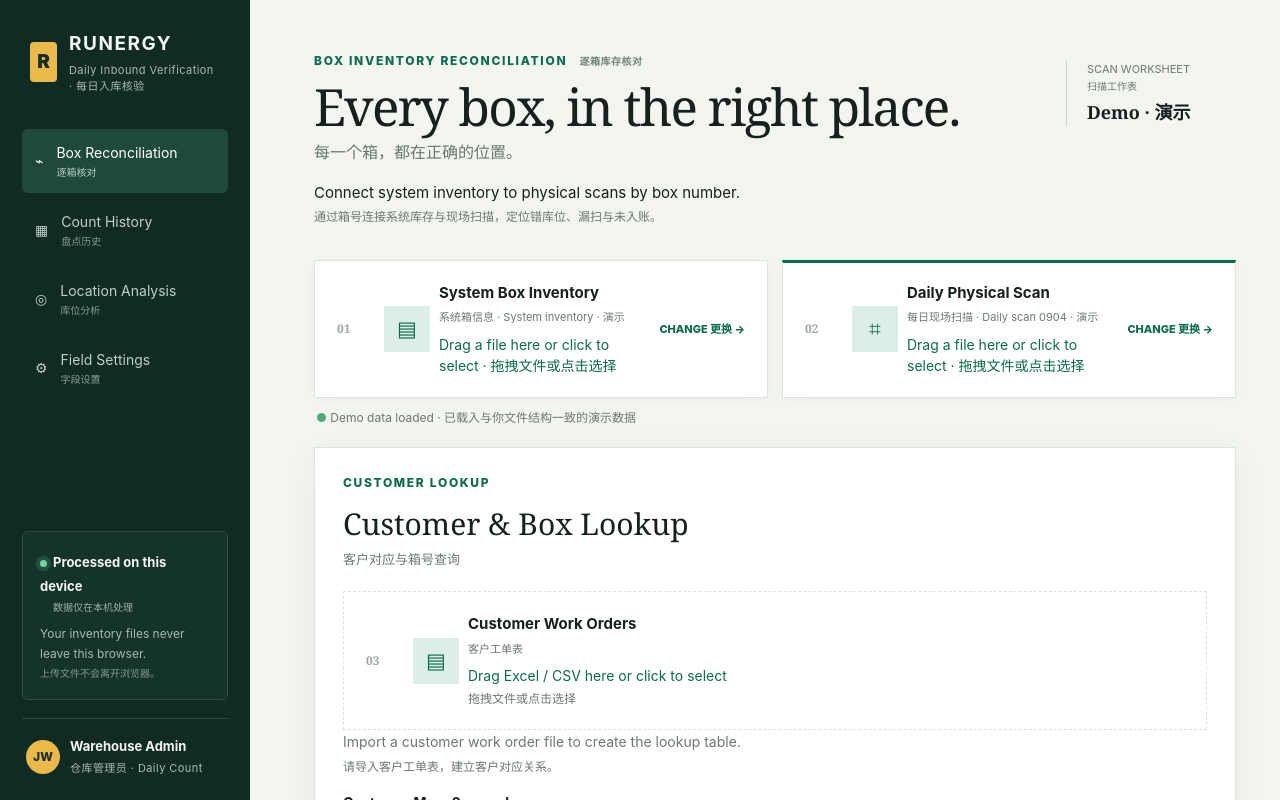
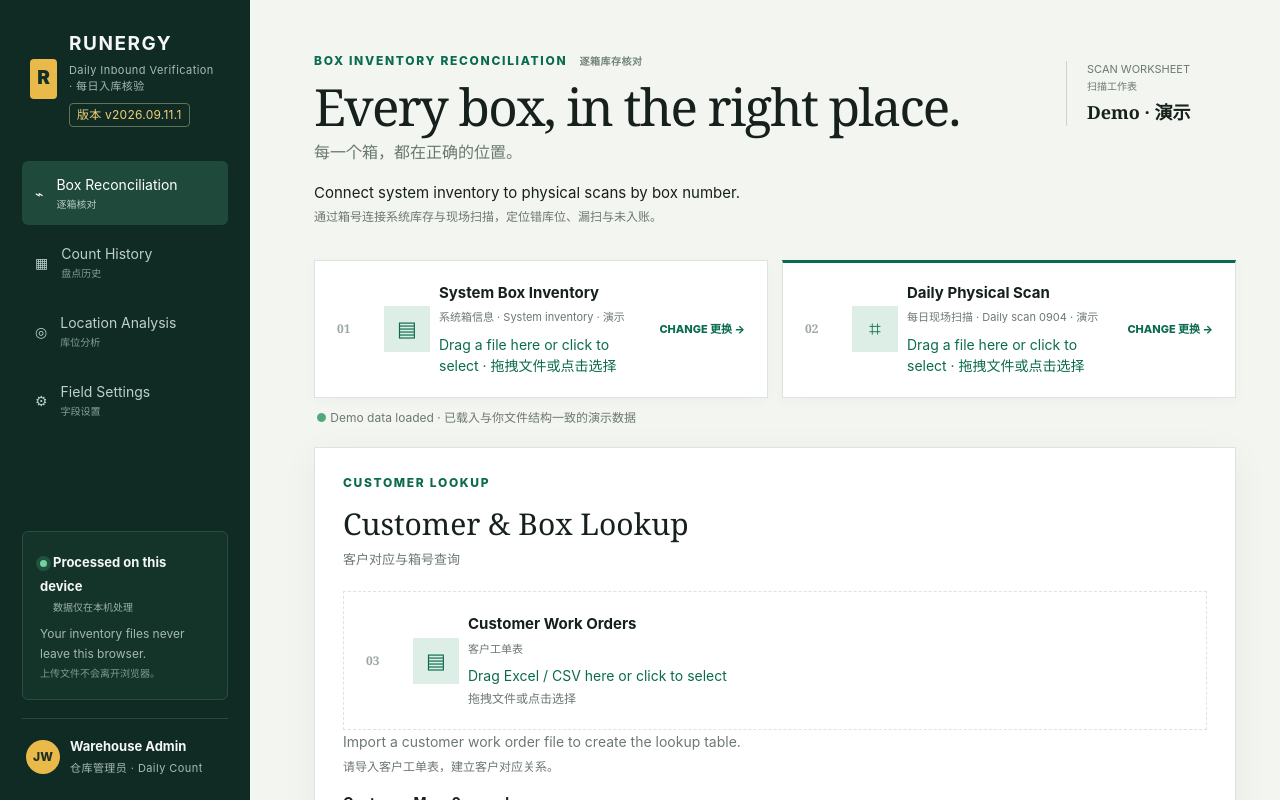
Before and after one commit to jiwang93/inventory-double-check-v1-, a Next.js app: page / in a window 1280 px wide. Shown: the top 800 px of the page. Built offline with nearby package versions, Linux system fonts and the light colour scheme.

Commit message:
Show application version below RUNERGY branding

```diff
--- a/app/globals.css
+++ b/app/globals.css
@@ -10,6 +10,7 @@
 .brand { display:flex; gap:12px; align-items:center; padding:0 8px 34px; }
 .brand>span { display:grid; place-items:center; width:40px; height:40px; background:#e9b949; color:#173026; border-radius:4px; font-weight:900; font-size:19px; }
 .brand div,.operator div { display:flex; flex-direction:column; }
+.brand .app-version { align-self:flex-start; margin-top:8px; padding:3px 7px; border:1px solid #61735a; border-radius:4px; color:#f0cf79; font-size:12px; line-height:1.4; letter-spacing:.02em; }
 .brand b { font-size:19px; letter-spacing:.08em; }.brand small,.operator small { color:#a7bbb4; font-size:11px; letter-spacing:.04em; margin-top:3px; }
 nav { display:flex; flex-direction:column; gap:5px; }
 nav a { display:flex; gap:13px; align-items:center; padding:13px; color:#bdd0c9; border-radius:6px; font-size:14px; text-decoration:none; cursor:default; }
--- a/app/page.tsx
+++ b/app/page.tsx
@@ -5,6 +5,7 @@
 import CustomerLookup from "./CustomerLookup";
 import { detectColumns } from "./customer-data";
 import { parseScanRows, scanColumns } from "./scan-data";
+import { APP_VERSION } from "./version";
 
 type BoxRow = { box: string; location: string; workOrder?: string; power?: string; grade?: string };
 type CheckRow = { box: string; systemLocation: string; scannedLocation: string; scans: number; status: "match" | "misplaced" | "missing" | "unregistered" | "duplicate"; action: string; actionZh: string };
@@ -119,7 +120,7 @@
   }
   async function exportResults() { const XLSX = await import("xlsx"); const rows = results.filter((r) => r.status !== "match").map((r) => ({ "Box Number 箱号": r.box, "System Location 系统库位": r.systemLocation, "Scanned Location 扫描库位": r.scannedLocation, "Scan Count 扫描次数": r.scans, "Issue Type 差异类型": `${statusText[r.status]} / ${statusZh[r.status]}`, "Recommended Action 处理建议": `${r.action} / ${r.actionZh}` })); const book = XLSX.utils.book_new(); XLSX.utils.book_append_sheet(book, XLSX.utils.json_to_sheet(rows), "Reconciliation 对账"); XLSX.writeFile(book, `box-reconciliation_${scanSheet}.xlsx`); }
 
-  return <main><aside className="sidebar"><div className="brand"><span>R</span><div><b>RUNERGY</b><small>Daily Inbound Verification · 每日入库核验</small></div></div><nav><a className="active">⌁ <span>Box Reconciliation<small>逐箱核对</small></span></a><a>▦ <span>Count History<small>盘点历史</small></span></a><a>◎ <span>Location Analysis<small>库位分析</small></span></a><a>⚙ <span>Field Settings<small>字段设置</small></span></a></nav><div className="side-card"><div className="pulse"/><b>Processed on this device</b><small>数据仅在本机处理</small><p>Your inventory files never leave this browser.<br/><small>上传文件不会离开浏览器。</small></p></div><div className="operator"><span>JW</span><div><b>Warehouse Admin</b><small>仓库管理员 · Daily Count</small></div></div></aside>
+  return <main><aside className="sidebar"><div className="brand"><span>R</span><div><b>RUNERGY</b><small>Daily Inbound Verification · 每日入库核验</small><small className="app-version">版本 v{APP_VERSION}</small></div></div><nav><a className="active">⌁ <span>Box Reconciliation<small>逐箱核对</small></span></a><a>▦ <span>Count History<small>盘点历史</small></span></a><a>◎ <span>Location Analysis<small>库位分析</small></span></a><a>⚙ <span>Field Settings<small>字段设置</small></span></a></nav><div className="side-card"><div className="pulse"/><b>Processed on this device</b><small>数据仅在本机处理</small><p>Your inventory files never leave this browser.<br/><small>上传文件不会离开浏览器。</small></p></div><div className="operator"><span>JW</span><div><b>Warehouse Admin</b><small>仓库管理员 · Daily Count</small></div></div></aside>
     <section className="workspace"><header><div><p className="eyebrow">BOX INVENTORY RECONCILIATION <small>逐箱库存核对</small></p><h1>Every box, in the right place.</h1><p className="title-zh">每一个箱，都在正确的位置。</p><p className="subtitle">Connect system inventory to physical scans by box number.<small>通过箱号连接系统库存与现场扫描，定位错库位、漏扫与未入账。</small></p></div><div className="date"><small>SCAN WORKSHEET<br/><i>扫描工作表</i></small><b>{scanSheet}</b></div></header>
       <div className="upload-grid"><button className={`upload-card${dragTarget === "system" ? " dragging" : ""}`} onDragOver={(e) => onDragOver(e, "system")} onDragLeave={onDragLeave} onDrop={(e) => onDrop(e, "system")} onClick={() => systemInput.current?.click()}><span className="step">01</span><span className="file-icon">▤</span><span className="upload-copy"><b>System Box Inventory</b><small>系统箱信息 · {systemFile}</small><span className="upload-hint">{dragTarget === "system" ? "Drop file here · 松开即可导入" : "Drag a file here or click to select · 拖拽文件或点击选择"}</span></span><span className="change">CHANGE 更换 →</span></button><button className={`upload-card scan${dragTarget === "scan" ? " dragging" : ""}`} onDragOver={(e) => onDragOver(e, "scan")} onDragLeave={onDragLeave} onDrop={(e) => onDrop(e, "scan")} onClick={() => scanInput.current?.click()}><span className="step">02</span><span className="file-icon">⌗</span><span className="upload-copy"><b>Daily Physical Scan</b><small>每日现场扫描 · {scanFile}</small><span className="upload-hint">{dragTarget === "scan" ? "Drop file here · 松开即可导入" : "Drag a file here or click to select · 拖拽文件或点击选择"}</span></span><span className="change">CHANGE 更换 →</span></button><input ref={systemInput} hidden type="file" accept=".xlsx,.xls,.csv" onChange={(e) => onFile(e, "system")}/><input ref={scanInput} hidden type="file" accept=".xlsx,.xls,.csv" onChange={(e) => onFile(e, "scan")}/></div><p className="notice" role="status">● {notice}</p>
       <CustomerLookup inventory={system} />
--- /dev/null
+++ b/app/version.ts
@@ -0,0 +1,2 @@
+// Update this value when releasing a new user-facing version.
+export const APP_VERSION = "2026.09.11.1";
```
